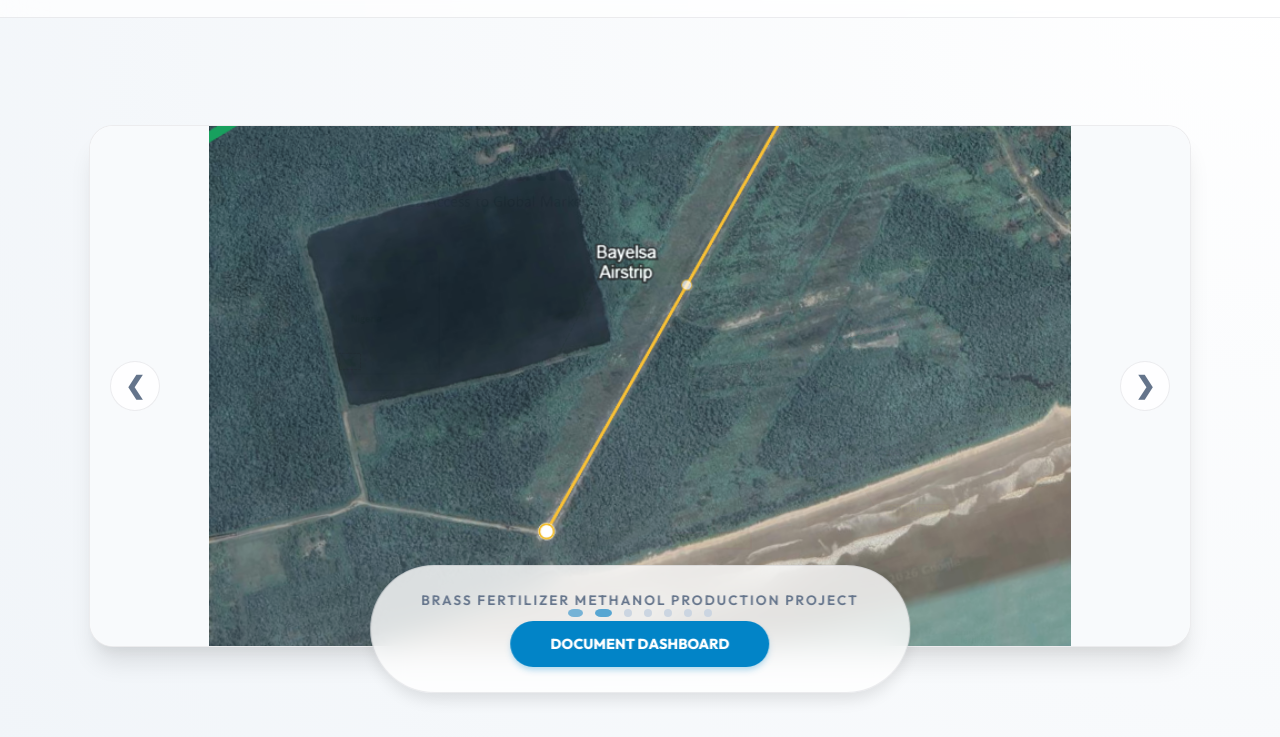
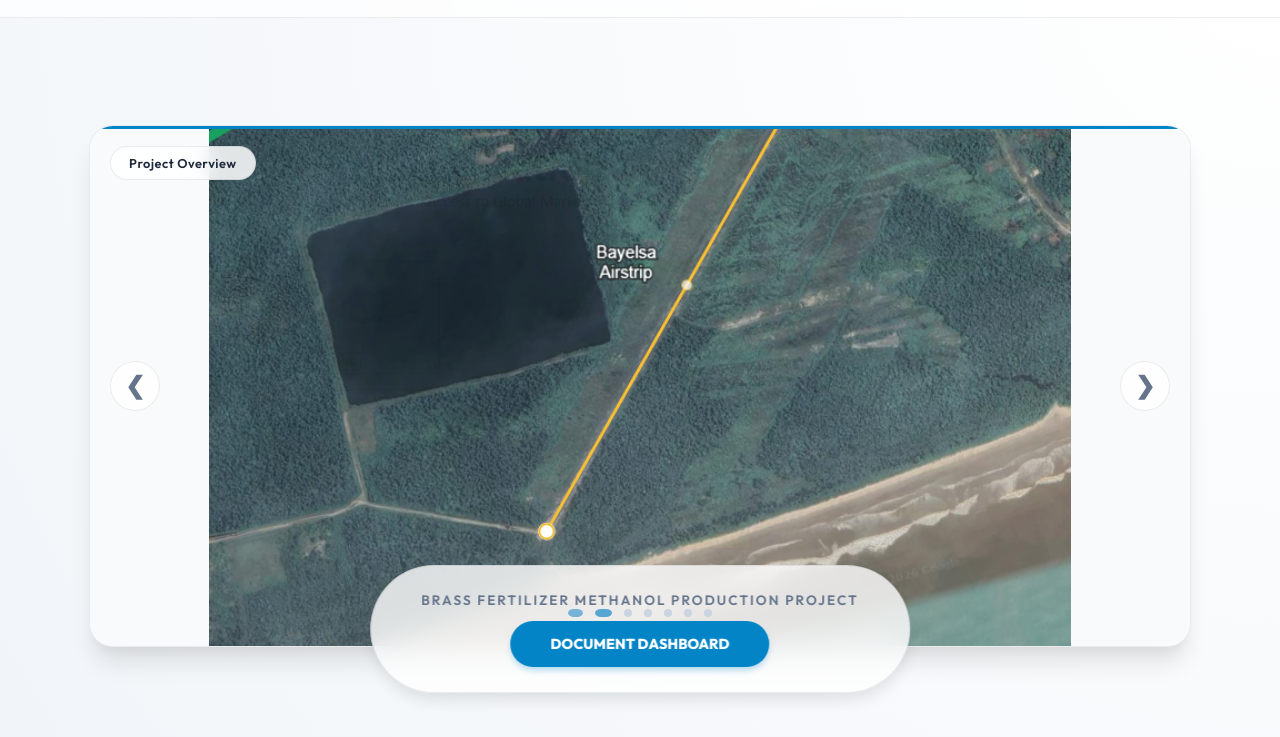
Before and after one commit to epicatlantic/Document-Dashboard, a website: page index.html in a window 1280 px wide. Shown: the part 47-784 px from the top of the page. Drawn offline with Linux system fonts and the light colour scheme.

Commit message:
Revised Design 2

```diff
--- a/index.html
+++ b/index.html
@@ -219,6 +219,37 @@
             border-radius: 4px;
         }
 
+        /* NEW: slide caption badge — top-left of the slideshow, updates per slide */
+        .slide-caption {
+            position: absolute;
+            top: 20px;
+            left: 20px;
+            background: rgba(255, 255, 255, 0.85);
+            backdrop-filter: blur(10px);
+            -webkit-backdrop-filter: blur(10px);
+            border: 1px solid var(--glass-border);
+            color: var(--text-main, #1e293b);
+            font-size: 0.8rem;
+            font-weight: 600;
+            letter-spacing: 0.5px;
+            padding: 8px 18px;
+            border-radius: 100px;
+            z-index: 15;
+            transition: opacity 0.3s ease;
+        }
+
+        /* NEW: thin progress bar showing time remaining before auto-advance */
+        .slide-progress {
+            position: absolute;
+            top: 0;
+            left: 0;
+            height: 3px;
+            width: 0%;
+            background: var(--accent-blue);
+            z-index: 16;
+            transition: width linear;
+        }
+
         @media (max-width: 768px) {
             header { padding: 20px; }
             .header-status { display: none; }
@@ -226,6 +257,7 @@
             .nav-btn { width: 40px; height: 40px; font-size: 18px; }
             .prev-btn { left: 10px; }
             .next-btn { right: 10px; }
+            .slide-caption { top: 12px; left: 12px; font-size: 0.7rem; padding: 6px 14px; }
         }
     </style>
 </head>
@@ -250,18 +282,25 @@
                 worth re-exporting a clean crop of just the map before this goes
                 live, since it currently looks like an unfinished screenshot next
                 to the other polished slides.
+
+                CAPTIONS: each slide has a data-caption attribute feeding the
+                badge in the top-left corner. The labels below are my best
+                guess from the filenames — swap in the real site/feature names
+                where I've guessed wrong.
             -->
-            <div class="slide active"><img src="Airstrip.PNG"></div>
-            <div class="slide"><img src="Picture1.png"></div>
-            <div class="slide"><img src="Burnt ships.PNG"></div>
-            <div class="slide"><img src="Loading 3.png"></div>
-            <div class="slide"><img src="Picture2.png"></div>
-            <div class="slide"><img src="Picture4.png"></div>
-            <div class="slide"><img src="Akabel coordinates.PNG"></div>
+            <div class="slide active" data-caption="Site Airstrip"><img src="Airstrip.PNG"></div>
+            <div class="slide" data-caption="Project Overview"><img src="Picture1.png"></div>
+            <div class="slide" data-caption="Burnt Ships"><img src="Burnt ships.PNG"></div>
+            <div class="slide" data-caption="Loading Operations"><img src="Loading 3.png"></div>
+            <div class="slide" data-caption="Site Photograph"><img src="Picture2.png"></div>
+            <div class="slide" data-caption="Site Photograph"><img src="Picture4.png"></div>
+            <div class="slide" data-caption="Pipeline Route Map – OKNU to Akabel"><img src="Akabel coordinates.PNG"></div>
 
             <button class="nav-btn prev-btn" id="prevBtn" aria-label="Previous slide">&#10094;</button>
             <button class="nav-btn next-btn" id="nextBtn" aria-label="Next slide">&#10095;</button>
 
+            <div class="slide-caption" id="slideCaption"></div>
+            <div class="slide-progress" id="slideProgress"></div>
             <div class="dot-container" id="dotGroup"></div>
         </div>
 
@@ -274,10 +313,15 @@
     <script>
         let currentSlide = 0;
         let slideInterval;
+        let progressTimer;
+        const SLIDE_DURATION = 5000; // ms — keep in sync with startTimer's interval below
         const slides = document.querySelectorAll('.slide');
         const dotGroup = document.getElementById('dotGroup');
         const prevBtn = document.getElementById('prevBtn');
         const nextBtn = document.getElementById('nextBtn');
+        const captionEl = document.getElementById('slideCaption');
+        const progressEl = document.getElementById('slideProgress');
+        const slideshowContainer = document.querySelector('.slideshow-container');
 
         // Dynamically create dots
         slides.forEach((_, i) => {
@@ -299,6 +343,13 @@
             currentSlide = (n + slides.length) % slides.length; // Handles negative values smoothly
             slides[currentSlide].classList.add('active');
             dots[currentSlide].classList.add('active');
+            updateCaption();
+        }
+
+        // NEW: syncs the top-left badge with whichever slide is active
+        function updateCaption() {
+            const label = slides[currentSlide].dataset.caption || '';
+            captionEl.textContent = label;
         }
 
         function nextSlide() {
@@ -333,7 +384,8 @@
 
         // Auto play timer controls
         function startTimer() {
-            slideInterval = setInterval(nextSlide, 5000);
+            slideInterval = setInterval(nextSlide, SLIDE_DURATION);
+            startProgress();
         }
 
         function resetTimer() {
@@ -341,7 +393,55 @@
             startTimer(); // Restarts the 5s clock so it doesn't change immediately after clicking
         }
 
-        // Start the slider auto-rotation
+        // NEW: fills the thin top progress bar over the autoplay duration,
+        // giving a visual cue before the slide auto-advances
+        function startProgress() {
+            progressEl.style.transition = 'none';
+            progressEl.style.width = '0%';
+            // Force a reflow so the transition below actually animates from 0%
+            void progressEl.offsetWidth;
+            progressEl.style.transition = `width ${SLIDE_DURATION}ms linear`;
+            progressEl.style.width = '100%';
+        }
+
+        function pauseProgress() {
+            const computedWidth = getComputedStyle(progressEl).width;
+            progressEl.style.transition = 'none';
+            progressEl.style.width = computedWidth;
+        }
+
+        // NEW: pause autoplay while the mouse is over the slideshow, so
+        // people can actually read a slide without it flipping away
+        slideshowContainer.addEventListener('mouseenter', () => {
+            clearInterval(slideInterval);
+            pauseProgress();
+        });
+        slideshowContainer.addEventListener('mouseleave', () => {
+            resetTimer();
+        });
+
+        // NEW: swipe support for touch devices — left/right swipe changes slides
+        let touchStartX = 0;
+        slideshowContainer.addEventListener('touchstart', (e) => {
+            touchStartX = e.changedTouches[0].screenX;
+            clearInterval(slideInterval);
+            pauseProgress();
+        }, { passive: true });
+
+        slideshowContainer.addEventListener('touchend', (e) => {
+            const touchEndX = e.changedTouches[0].screenX;
+            const delta = touchEndX - touchStartX;
+            const SWIPE_THRESHOLD = 50;
+            if (delta > SWIPE_THRESHOLD) {
+                prevSlide();
+            } else if (delta < -SWIPE_THRESHOLD) {
+                nextSlide();
+            }
+            resetTimer();
+        }, { passive: true });
+
+        // Initialize caption for the first slide, then start the slider
+        updateCaption();
         startTimer();
     </script>
 </body>
```
